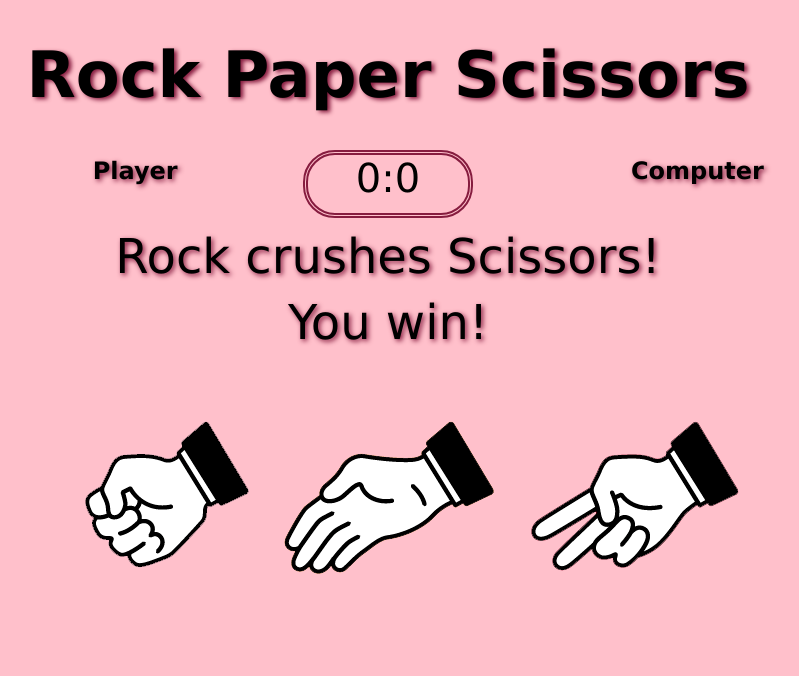
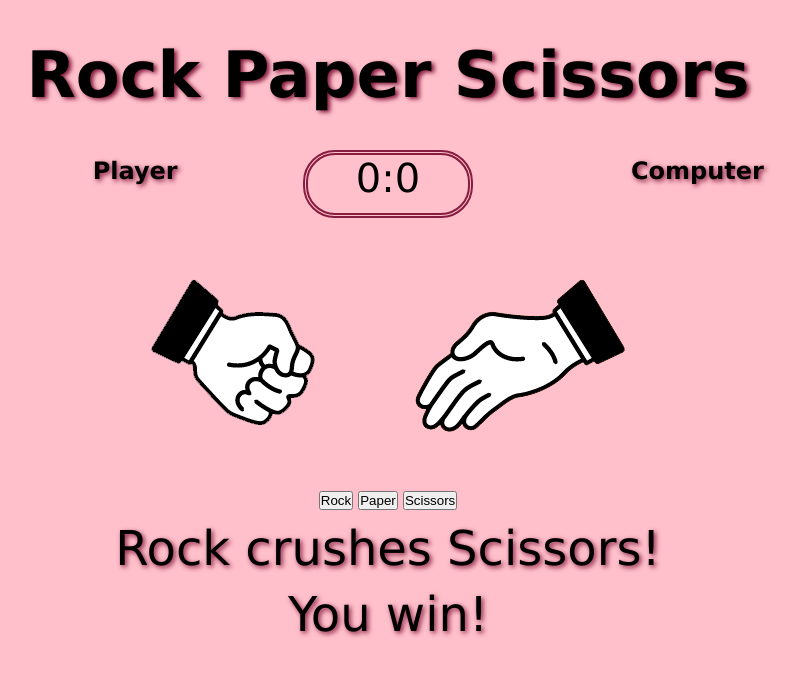
Before and after one commit to DesislavaNaydenova/RPS_Game.01, a plain HTML site: page index.html in a window 1280 px wide. Shown: the whole page, without its empty margins (252-1051 px from the left). Drawn offline with Linux system fonts and the light colour scheme.

Commit message:
Remove one picture from chices and add buttons for more user friendly interface

```diff
--- a/assets/css/style.css
+++ b/assets/css/style.css
@@ -60,9 +60,10 @@ h1 {
 }
 .choices {
     padding: 0;
-    margin-left:auto;
-    margin-right: 10rem;
     text-align: center;
+    cursor: pointer;
+    background: none;
+    border: none;
 }
 .choice{
     display: inline-block;
@@ -70,6 +71,9 @@ h1 {
     width: 6rem;
     margin:auto 4.5rem ;
     position: relative;
+}
+#player{
+    transform: rotateY(180deg);
 }
 
 
--- a/index.html
+++ b/index.html
@@ -10,6 +10,7 @@
     <header>
         <h1>Rock Paper Scissors</h1>
     </header>
+
     <section class="score-section">
         <div class="player">Player</div>
         <div class="computer">Computer</div>
@@ -17,21 +18,20 @@
             <span id="player-score">0</span>:<span id="computer-score">0</span>
         </div>
     </section>
+
+    <section class="choices">
+        <img  src="assets/images/rock.png" alt="Image of a hand doing the Rock sign" id="player">
+        <img src="assets/images/paper.png" alt="Image of a hand doing the Paper sign" id="computer">
+    </section>
+    <section>
+        <button id="rock">Rock</button>
+        <button id="paper">Paper</button>
+        <button id="scissors">Scissors</button>
+    </section>
+
     <section class="result">
         <p id="action">Rock crushes Scissors! </p>
         <p id="winner">You win!</p>
-   </section>
-
-   <section class="choices">
-    <div class="choice" id="rock">
-        <img  src="assets/images/rock.png" alt="Image of a hand doing the Rock sign" >
-    </div>
-    <div class="choice" id="paper">
-        <img src="assets/images/paper.png" alt="Image of a hand doing the Paper sign" >
-    </div>
-    <div class="choice" id="scissors">
-        <img src="assets/images/scissors.png" alt="Image of a hand doing the Scissors sign" >
-    </div>
     </section>
 
 
```
Lines whose indentation alone changed are shown as unchanged.
